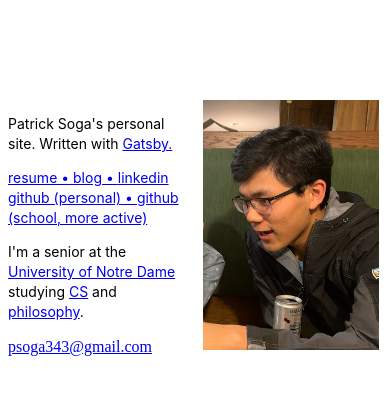
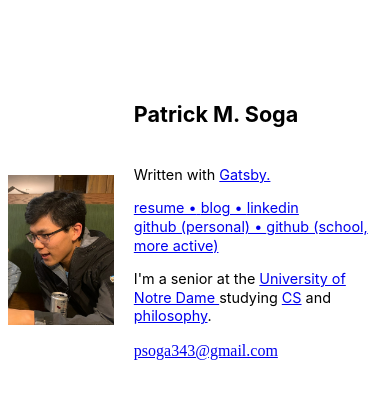
Before and after one commit to AJB117/ajb117.github.io, a Gatsby site: page /home in a window 390 px wide. Built offline with nearby package versions, Linux system fonts and the light colour scheme; Gatsby itself is replaced by a stand-in of ours.

Commit message:
new formatting

```diff
--- a/package.json
+++ b/package.json
@@ -19,6 +19,7 @@
     "@mdx-js/mdx": "^1.6.22",
     "@mdx-js/react": "^1.6.22",
     "gatsby": "^3.11.1",
+    "gatsby-cli": "^4.4.0",
     "gatsby-plugin-image": "^1.0.0",
     "gatsby-plugin-mdx": "^1.10.1",
     "gatsby-plugin-sharp": "^3.4.0",
--- a/src/pages/home/Description.js
+++ b/src/pages/home/Description.js
@@ -5,9 +5,25 @@
 const Description = () => {
   return (
     <section className="description">
+      <h2 style={{ margin: 0, padding: 0 }} className="name">
+        Patrick M. Soga
+        <div className="nameText">
+          <ruby>
+            (曽我 <rt>そが</rt>
+          </ruby>{" "}
+          パトリック{" "}
+          <ruby>
+            守杜<rt>もりと</rt>)
+          </ruby>
+        </div>
+      </h2>
+      {/* <h3 style={{ margin: 0, padding: 0 }}> */}
+      {/* <ruby>
+          (曽我 <rt>そが</rt> 守杜<rt>もりと</rt>)
+        </ruby> */}
+      {/* </h3> */}
       <p>
-        Patrick Soga's personal site. Written with{" "}
-        <a href="https://www.gatsbyjs.com/">Gatsby.</a>
+        Written with <a href="https://www.gatsbyjs.com/">Gatsby.</a>
       </p>
     </section>
   )
--- a/src/pages/home/index.js
+++ b/src/pages/home/index.js
@@ -10,26 +10,27 @@
 
 const Home = () => {
   return (
-    <section>
+    <section style={{}}>
       <Helmet>
         <meta name="author" content="Patrick Soga, AJB117" />
       </Helmet>
       <section className="home-content page">
+        <StaticImage
+          className="photo"
+          src="../../../static/photo.jpg"
+          alt="me"
+          title="me"
+          height={300}
+          layout="fixed"
+          imgStyle={{ objectFit: "contain" }}
+          placeholder="blurred"
+        />
         <section className="not-photo">
           <Description />
           <Links />
           <Interests />
           <Email />
         </section>
-        <StaticImage
-          className="photo"
-          src="../../../static/photo.jpg"
-          alt="me"
-          title="me"
-          height={250}
-          layout="fixed"
-          placeholder="blurred"
-        />
       </section>
     </section>
   )
--- a/src/styles/global.css
+++ b/src/styles/global.css
@@ -6,3 +6,26 @@
 .page {
   margin-top: 100px;
 }
+
+.name {
+  position: relative;
+  display: inline-block;
+}
+
+.nameText {
+  visibility: hidden;
+  /* width: 120px;
+  background-color: black;
+  color: #fff;
+  text-align: center;
+  padding: 5px 0;
+  border-radius: 6px;
+
+  position: absolute;
+  z-index: 1; */
+  font-size: small;
+}
+
+.name:hover .nameText {
+  visibility: visible;
+}
--- a/src/styles/home.css
+++ b/src/styles/home.css
@@ -1,32 +1,40 @@
 .home-content {
-  display: grid;
-  grid-template-columns: repeat(4, 1fr);
-  gap: 10px;
-  margin: auto;
-  max-width: 90%;
+  /* grid-template-columns: repeat(4, 1fr); */
+  /* gap: 10px; */
+  /* margin: auto; */
+  margin: 0 auto;
+  max-width: 700px;
   justify-items: center;
+  /* width: 245px; */
+  display: flex;
 }
 
 .not-photo {
-  grid-column-start: 2;
+  /* margin: 0;
+  padding: 0;
+  box-sizing: border-box; */
+}
+
+.photo {
+  margin-right: 20px;
 }
 
 .description,
 .links,
 .interests {
-  font-size: 0.875rem;
+  font-size: 0.9rem;
   font-family: -apple-system, BlinkMacSystemFont, "Segoe UI", Roboto, Oxygen,
     Ubuntu, Cantarell, "Open Sans", "Helvetica Neue", sans-serif;
   font-weight: 400;
-  line-height: 1.43;
+  line-height: 1.3;
 }
 
 @media only screen and (max-width: 750px) {
   .home-content {
-    max-width: 100%;
-    grid-template-columns: repeat(2, 1fr);
-  }
-  .not-photo {
-    grid-column-start: 1;
+    /* max-width: 100%;
+    display: flex;
+    flex-direction: row;
+    justify-content: center;
+    margin-right: 0; */
   }
 }
```
Also changed, not shown: 1 other file.
